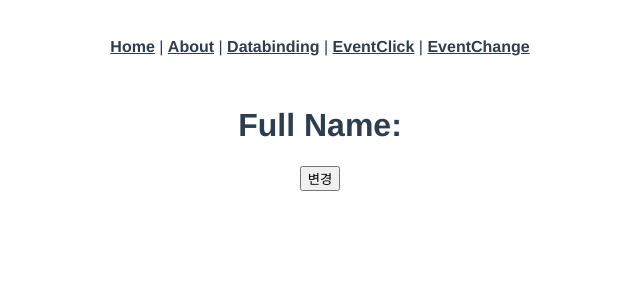
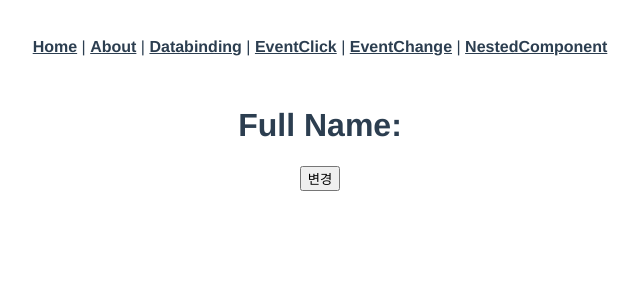
Before and after one commit to ohdowon064/a-week-before-entering-the-vuejs-project, a Vue app: page /watch in a window 1280 px wide. Shown: the top 300 px of the page, without its empty margins (320-960 px from the left). Built offline with nearby package versions, Linux system fonts and the light colour scheme.

Commit message:
Nested Component 1. import 2. register to 'components'

```diff
--- a/src/App.vue
+++ b/src/App.vue
@@ -4,7 +4,8 @@
     <router-link to="/about">About</router-link> |
     <router-link to="/databinding">Databinding</router-link> |
     <router-link to="/eventclick">EventClick</router-link> |
-    <router-link to="/eventchange">EventChange</router-link>
+    <router-link to="/eventchange">EventChange</router-link> |
+    <router-link to="/nested">NestedComponent</router-link>
   </nav>
   <router-view/>
 </template>
--- /dev/null
+++ b/src/components/NestedComponent.vue
@@ -0,0 +1,17 @@
+<template>
+<div>
+  <PageTitle/>
+</div>
+</template>
+
+<script>
+import PageTitle from "@/components/PageTitle";
+export default {
+  name: "NestedComponent",
+    components: {PageTitle}
+}
+</script>
+
+<style scoped>
+
+</style>
--- /dev/null
+++ b/src/components/PageTitle.vue
@@ -0,0 +1,13 @@
+<template>
+<h2>Page Title</h2>
+</template>
+
+<script>
+export default {
+  name: "PageTitle"
+}
+</script>
+
+<style scoped>
+
+</style>
--- a/src/router/index.js
+++ b/src/router/index.js
@@ -5,6 +5,7 @@ import EventClick from "@/views/EventClick";
 import EventChange from "@/views/EventChange";
 import ComputedTest from "@/views/ComputedTest";
 import WatchTest from "@/views/WatchTest";
+import NestedComponent from "@/components/NestedComponent";
 
 const routes = [
   {
@@ -44,6 +45,11 @@ const routes = [
     path: '/watch',
     name: 'WatchTest',
     component: WatchTest
+  },
+  {
+    path: '/nested',
+    name: 'NestedComponent',
+    component: NestedComponent
   }
 ]
 
```
